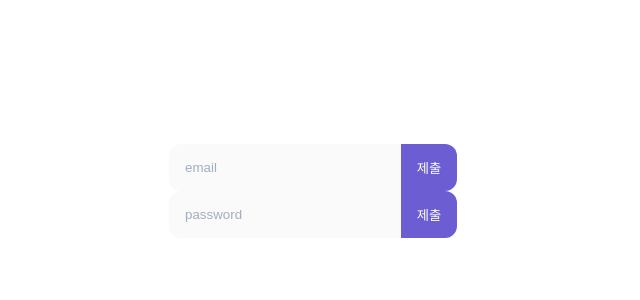
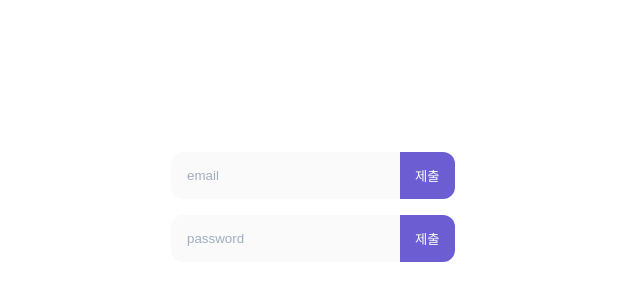
Before and after one commit to YaeheeChoe/wanted-pre-onboarding-frontend, a React (Create React App) app: page /signin in a window 1280 px wide. Shown: the part 156-456 px from the top of the page, without its empty margins (327-967 px from the left). Built offline with nearby package versions, Linux system fonts and the light colour scheme.

Commit message:
add blank space

```diff
--- a/src/component/EmailInput.js
+++ b/src/component/EmailInput.js
@@ -3,6 +3,7 @@ import styled from 'styled-components'
 const RootCont = styled.div`
     display:flex;
     justify-content: center;
+    margin: 8px;
 `
 const Input = styled.input`
     width: 200px;
--- a/src/component/PasswordInput.js
+++ b/src/component/PasswordInput.js
@@ -4,6 +4,7 @@ import styled from 'styled-components'
 const RootCont = styled.div`
     display:flex;
     justify-content: center;
+    margin: 8px;
 `
 const Input = styled.input`
     width: 200px;
--- a/src/page/Signin.js
+++ b/src/page/Signin.js
@@ -3,14 +3,15 @@ import EmailInput from '../component/EmailInput'
 import PasswordInput from '../component/PasswordInput'
 import styled from 'styled-components'
 const RootCont =styled.div`
-    width:100%;
-    height:100%;
+    position: absolute;
+    width :300px;
+    height: 300px;
+    top: calc(50% - 100px);
+    left: calc(50% - 150px);
 `
 const Cont = styled.div`
-    position: absolute;
-    width :300px;
-    top: calc(50% - 100px);
-    left: calc(50% - 150px);
+    display:flex;
+    flex-direction:column;
 `;
 
 
```
